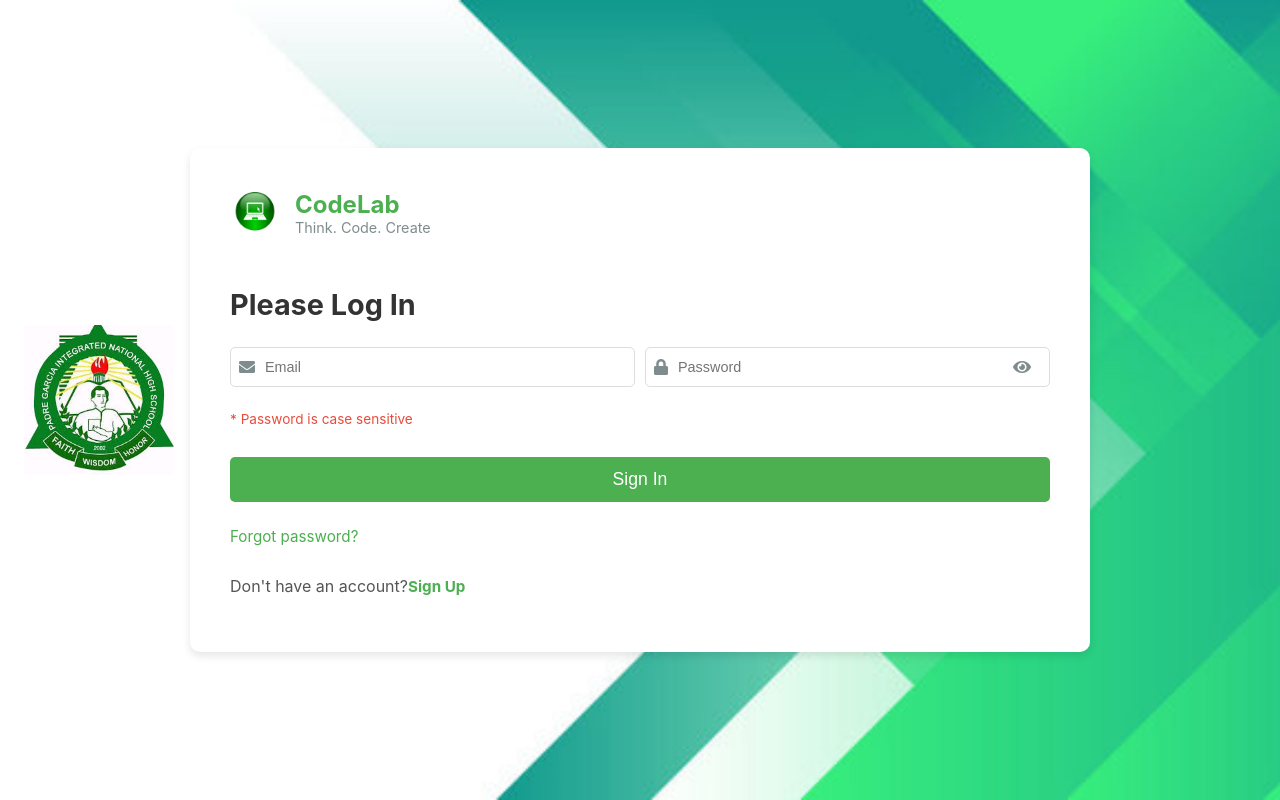
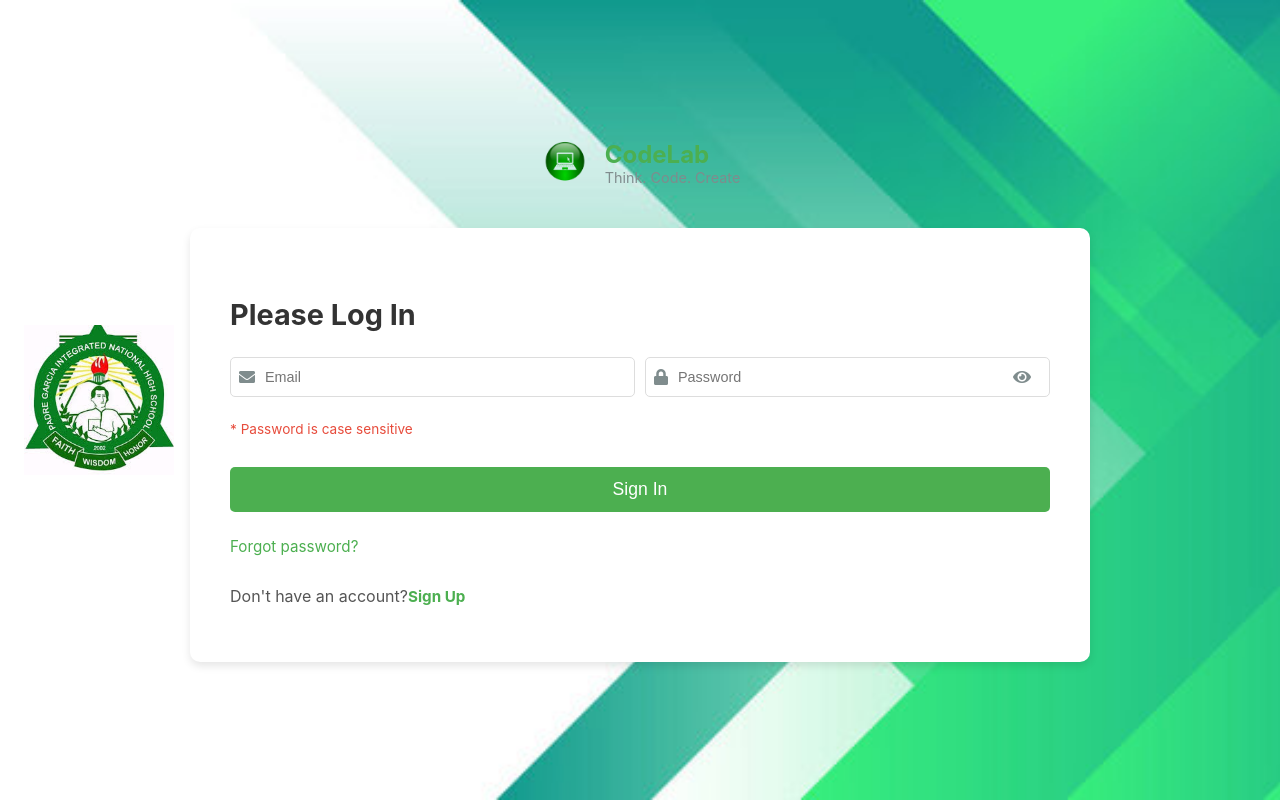
Before and after one commit to brianneil238/Codelab, a React (Vite) app: page / in a window 1280 px wide. Built offline with nearby package versions, Linux system fonts and the light colour scheme; a small style sheet from the web is missing.

Commit message:
Restructure layout to match original - CodeLab branding above login container

```diff
--- a/src/App.css
+++ b/src/App.css
@@ -4,6 +4,7 @@
 
 .login-page {
   display: flex;
+  flex-direction: column;
   justify-content: center;
   align-items: center;
   min-height: 100vh;
@@ -11,6 +12,12 @@
   background-image: url('./assets/background.jpg'); /* Assuming a background image */
   background-size: cover;
   background-position: center;
+}
+
+.codelab-branding {
+  margin-bottom: 20px;
+  display: flex;
+  justify-content: center;
 }
 
 .login-container {
--- a/src/App.jsx
+++ b/src/App.jsx
@@ -118,11 +118,7 @@ function App() {
   return (
     <ProgressProvider>
       <div className="login-page">
-      <div className="login-container">
-        <div className="logo-section">
-          <img src={logo} alt="Batangas State University Logo" className="bsu-logo" />
-        </div>
-        <div className="login-form-section">
+        <div className="codelab-branding">
           <div className="university-bike-rental-header">
             <img src={bikeRentalLogo} alt="University Bike Rental Logo" className="bike-rental-logo" />
             <div className="university-bike-rental-text">
@@ -130,7 +126,13 @@ function App() {
               <p>Think. Code. Create</p>
             </div>
           </div>
-          <h3>Please {isLogin ? 'Log In' : 'Sign Up'}</h3>
+        </div>
+        <div className="login-container">
+          <div className="logo-section">
+            <img src={logo} alt="Batangas State University Logo" className="bsu-logo" />
+          </div>
+          <div className="login-form-section">
+            <h3>Please {isLogin ? 'Log In' : 'Sign Up'}</h3>
           <form className="login-form" onSubmit={handleSubmit}>
             {!isLogin && (
               <>
```
